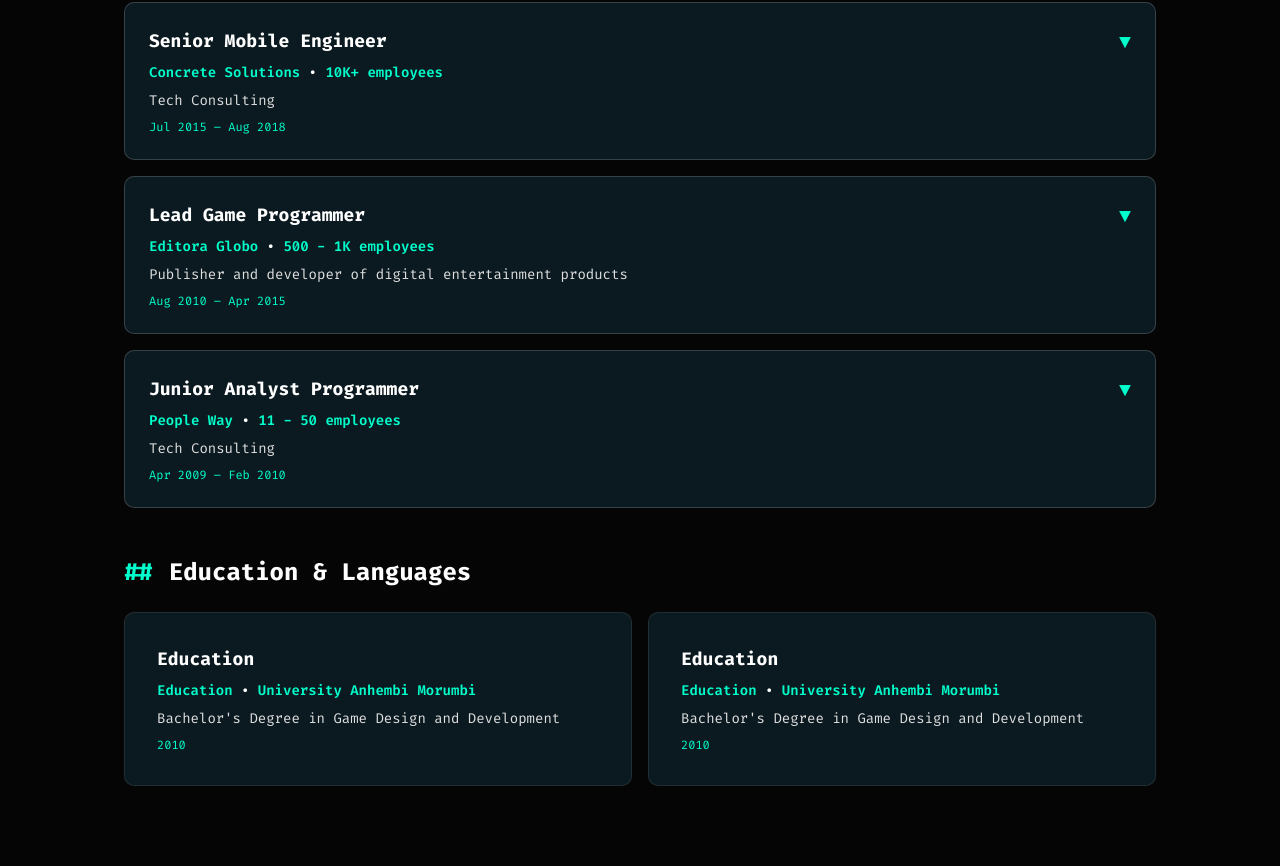
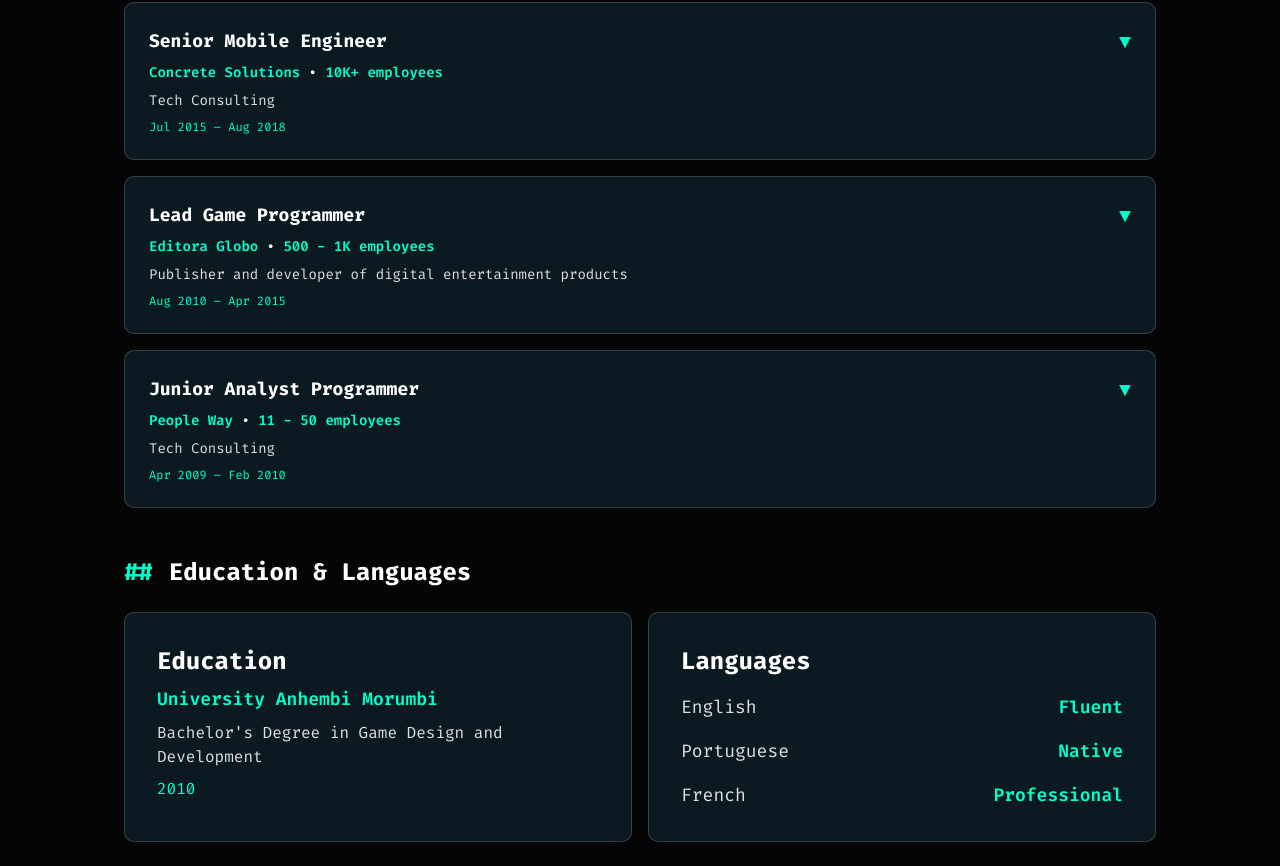
Before and after one commit to mendesbarreto/portfolio-vite, a React (Vite) app: page /about in a window 1280 px wide. Shown: the part 2879-3745 px from the top of the page. Before the commit the page ends 3689 px from the top, so only its background shows below. Built offline with nearby package versions, Linux system fonts and the light colour scheme.

Commit message:
feat: Add education and languages

```diff
--- a/src/features/about/education-languages.tsx
+++ b/src/features/about/education-languages.tsx
@@ -3,20 +3,18 @@
 function EducationCard() {
   return (
     <div
-      className={`rounded-lg hover:bg-background my-2 border border-mGray/10 bg-background-light hover:border-mTeal/80`}
+      className={`rounded-lg hover:bg-background my-2 border border-mGray/20 bg-background-light hover:border-mTeal/80`}
     >
       <div className="flex items-start justify-between p-8">
         <div className="flex-1">
-          <h3 className="text-lg text-white font-bold">{'Education'}</h3>
-          <p className="text-mTeal font-semibold text-sm py-2">
-            <span>{'Education'}</span>
-            <span className="text-white">{' • '}</span>
+          <h3 className="text-2xl text-white font-bold">{'Education'}</h3>
+          <p className="text-mTeal font-semibold text-lg py-2">
             <span>{'University Anhembi Morumbi'}</span>
           </p>
-          <p className={`text-mGray text-sm`}>
+          <p className={`text-mGray text-md`}>
             {`Bachelor's Degree in Game Design and Development`}
           </p>
-          <p className="mt-2 text-xs">
+          <p className="mt-2 text-md">
             <span className="text-mTeal">{'2010'}</span>
           </p>
         </div>
@@ -25,13 +23,42 @@
   );
 }
 
+function LanguagesCard() {
+  const languages = [
+    { language: 'English', proficiency: 'Fluent' },
+    { language: 'Portuguese', proficiency: 'Native' },
+    { language: 'French', proficiency: 'Professional' },
+  ];
+  return (
+    <div
+      className={`rounded-lg hover:bg-background my-2 border border-mGray/20 bg-background-light hover:border-mTeal/80`}
+    >
+      <div className="flex items-start justify-between p-8">
+        <div className="flex-1">
+          <h3 className="text-2xl text-white font-bold">{'Languages'}</h3>
+          {languages.map((item, index) => {
+            const id = `language-${index}`;
+            return (
+              <div key={id} className="flex justify-between items-center gap-4 mt-4">
+                <p className={`text-mGray text-lg`}>{item.language}</p>
+                <p className="text-mTeal font-semibold text-lg">
+                  <span>{item.proficiency}</span>
+                </p>
+              </div>
+            );
+          })}
+        </div>
+      </div>
+    </div>
+  );
+}
 export function EducationLanguages({ className = '' }: { className?: string }) {
   return (
     <div className={`flex flex-col w-full mb-4 ${className}`}>
       <SectionAbout title="Education & Languages" className="mb-4"></SectionAbout>
       <div className="w-full grid grid-cols-1 md:grid-cols-2 md:gap-4">
         <EducationCard />
-        <EducationCard />
+        <LanguagesCard />
       </div>
     </div>
   );
```
